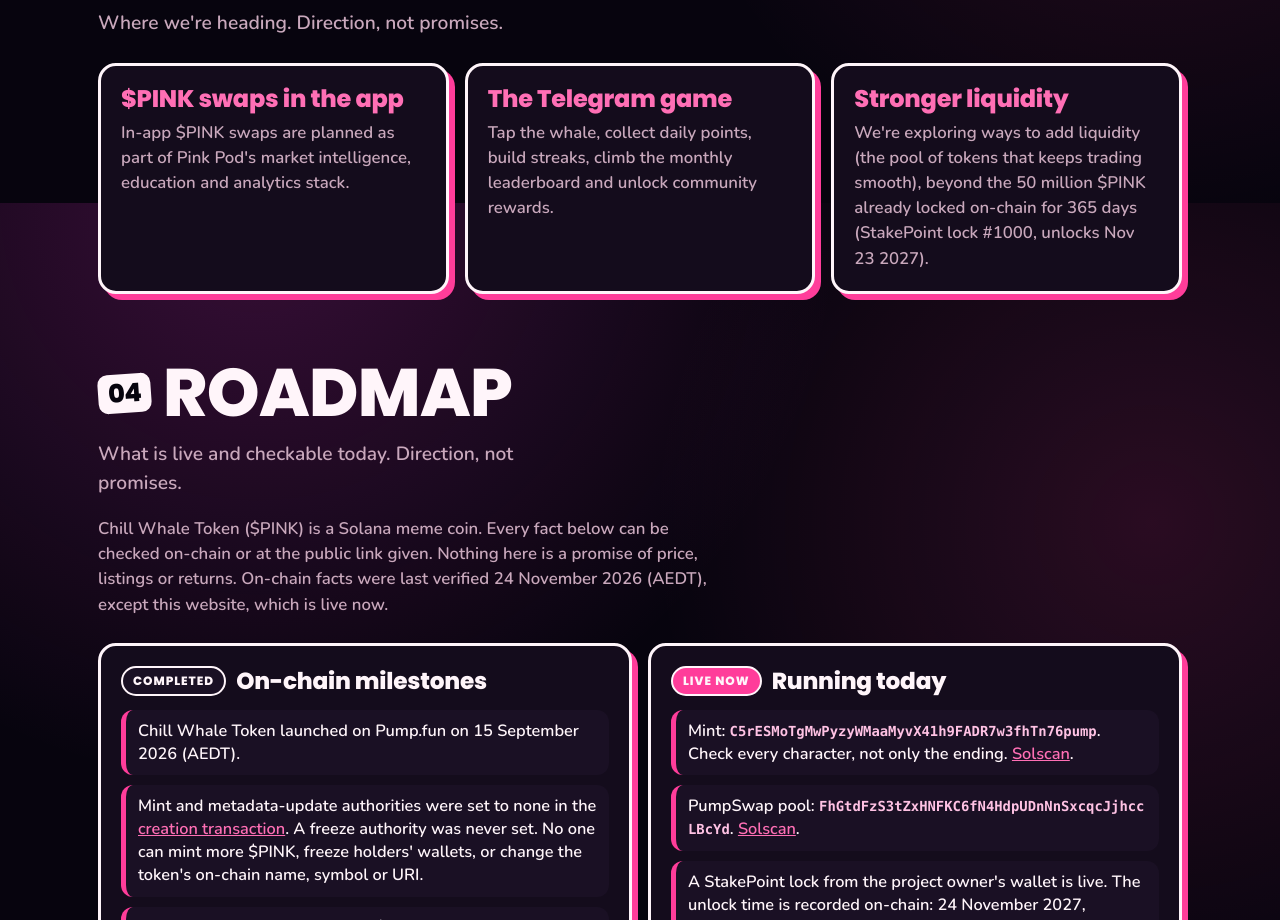
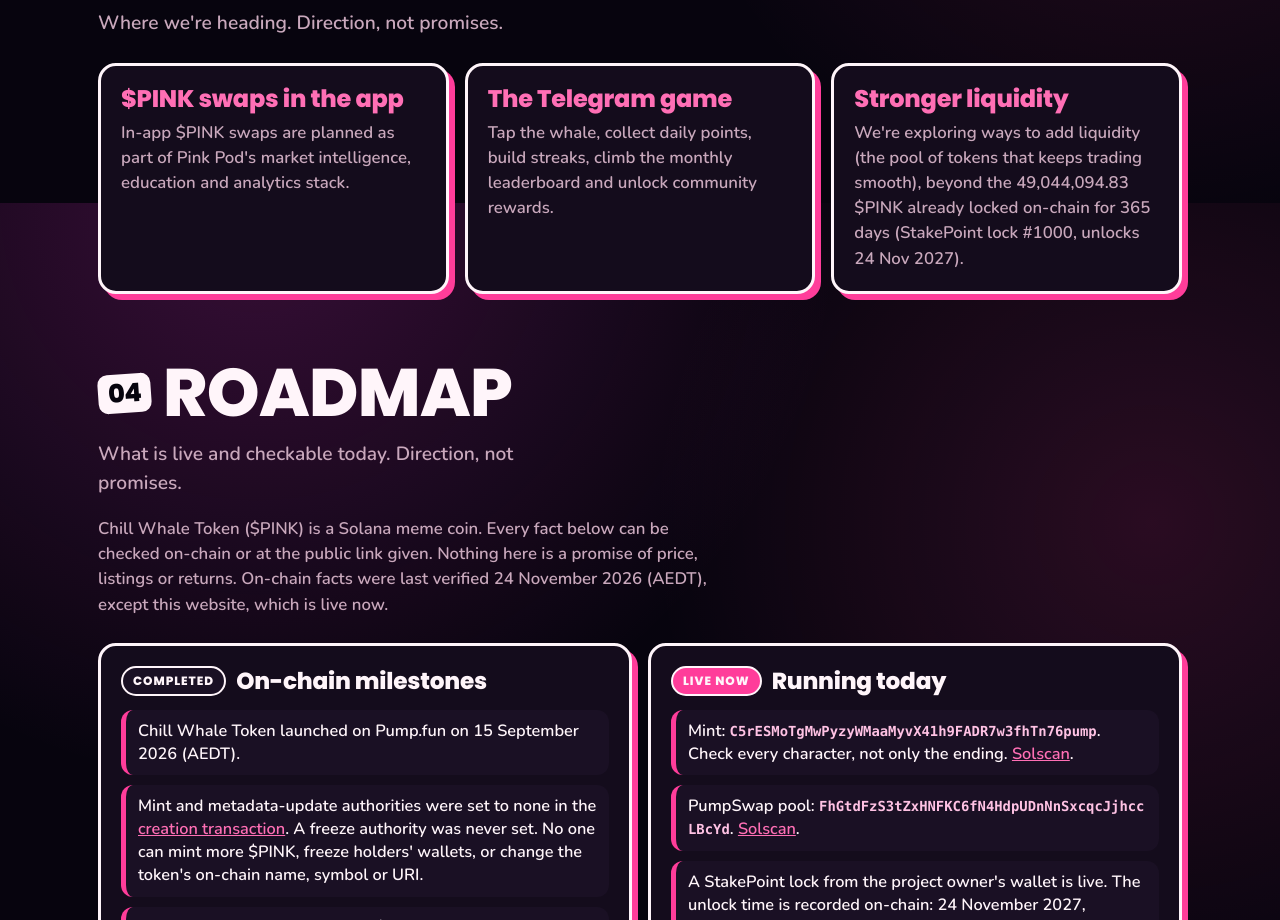
Before and after one commit to jamesdeanb90/pinkwhale-site, a plain HTML site: page index.html in a window 1280 px wide. Shown: the part 2997-3917 px from the top of the page. Drawn offline with Linux system fonts and the light colour scheme.

Commit message:
Align StakePoint lock card with canonical roadmap figures
Update the What We're Building liquidity card to 49,044,094.83 $PINK and 24 Nov 2027, matching ROADMAP.md.

```diff
--- a/index.html
+++ b/index.html
@@ -122,7 +122,7 @@
   <div class="cards">
     <article class="card"><h3>$PINK swaps in the app</h3><p>In-app $PINK swaps are planned as part of Pink Pod's market intelligence, education and analytics stack.</p></article>
     <article class="card"><h3>The Telegram game</h3><p>Tap the whale, collect daily points, build streaks, climb the monthly leaderboard and unlock community rewards.</p></article>
-    <article class="card"><h3>Stronger liquidity</h3><p>We're exploring ways to add liquidity (the pool of tokens that keeps trading smooth), beyond the 50 million $PINK already locked on-chain for 365 days (StakePoint lock #1000, unlocks Nov 23 2027).</p></article>
+    <article class="card"><h3>Stronger liquidity</h3><p>We're exploring ways to add liquidity (the pool of tokens that keeps trading smooth), beyond the 49,044,094.83 $PINK already locked on-chain for 365 days (StakePoint lock #1000, unlocks 24 Nov 2027).</p></article>
   </div>
 </section>
 
```
